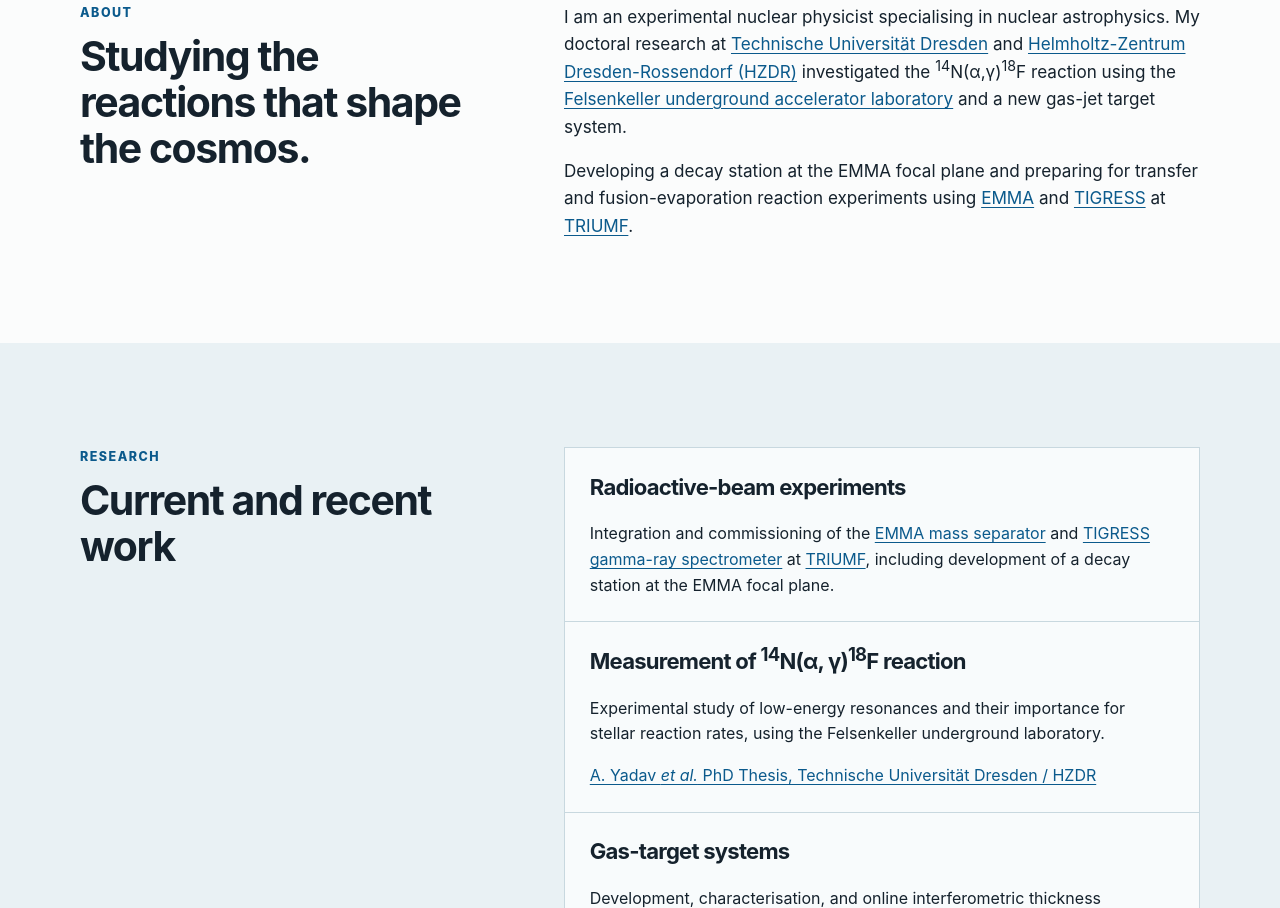
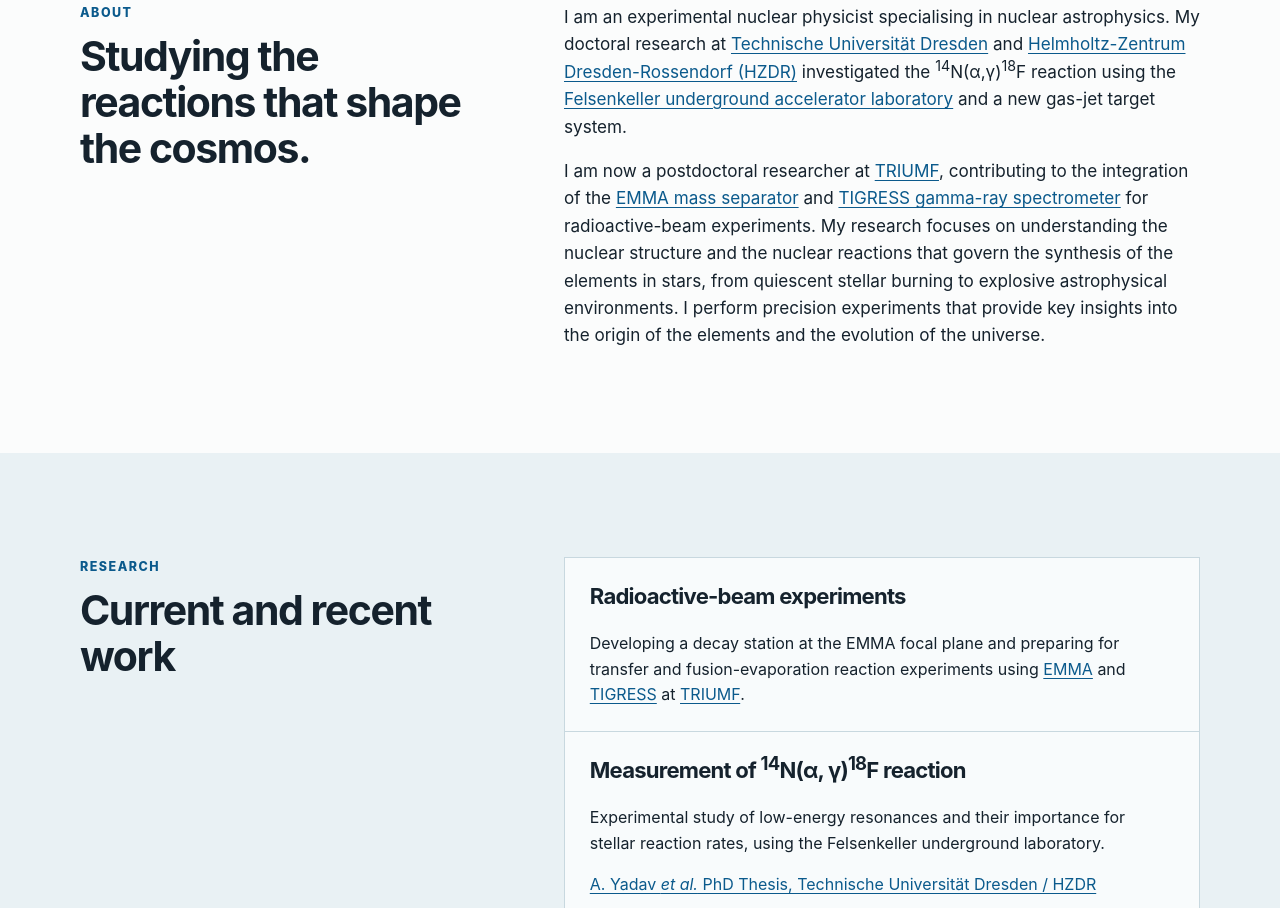
Before and after one commit to yadavanup02/yadavanup02.github.io, a plain HTML site: page index.html in a window 1280 px wide. Shown: the part 711-1619 px from the top of the page. Drawn offline with Linux system fonts and the light colour scheme.

Commit message:
Revise research description and update current role
Updated personal research information and added details about current postdoctoral role at TRIUMF, including contributions to EMMA and TIGRESS systems.

```diff
--- a/index.html
+++ b/index.html
@@ -40,15 +40,9 @@
         <div class="prose">
           <p>I am an experimental nuclear physicist specialising in nuclear astrophysics. My doctoral research at <a href="https://tu-dresden.de/?set_language=en" target="_blank" rel="noopener noreferrer">Technische Universit&auml;t Dresden</a> and <a href="https://www.hzdr.de/db/Cms?pNid=0" target="_blank" rel="noopener noreferrer">Helmholtz-Zentrum Dresden-Rossendorf (HZDR)</a>
           investigated the <sup>14</sup>N(&alpha;,&gamma;)<sup>18</sup>F reaction using the <a href="https://www.hzdr.de/db/Cms?pNid=1629&pLang=en" target="_blank" rel="noopener noreferrer">Felsenkeller underground accelerator laboratory</a> and a new gas-jet target system.</p>
-          <p>
-            Developing a decay station at the EMMA focal plane and preparing for transfer
-            and fusion-evaporation reaction experiments using
-            <a href="https://triumf.ca/facilities-experiments/emma/">EMMA</a>
-            and
-            <a href="https://triumf.ca/facilities-experiments/tigress/">TIGRESS</a>
-            at
-            <a href="https://triumf.ca/">TRIUMF</a>.
-          </p>
+          <p>I am now a postdoctoral researcher at <a href="https://triumf.ca/" target="_blank" rel="noopener noreferrer">TRIUMF</a>, contributing to the integration of the <a href="https://triumf.ca/facilities-experiments/emma/" target="_blank" rel="noopener noreferrer">EMMA mass separator</a>
+          and <a href="https://triumf.ca/facilities-experiments/tigress/" target="_blank" rel="noopener noreferrer">TIGRESS gamma-ray spectrometer</a> for radioactive-beam experiments. My research focuses on understanding the nuclear structure and the nuclear reactions that govern the synthesis of the elements in stars,
+          from quiescent stellar burning to explosive astrophysical environments. I perform precision experiments that provide key insights into the origin of the elements and the evolution of the universe.</p>
         </div>
       </section>
 
@@ -63,14 +57,15 @@
               <!--<p class="card-number">01</p> -->
               <h3>Radioactive-beam experiments</h3>
               <!-- <p>Integration and commissioning of the EMMA and TIGRESS systems at TRIUMF, including development of a decay station at the EMMA focal plane.</p> -->
-              <p>
-              Integration and commissioning of the
-              <a href="https://triumf.ca/facilities-experiments/emma/" target="_blank" rel="noopener noreferrer">EMMA mass separator</a>
-              and
-              <a href="https://triumf.ca/facilities-experiments/tigress/" target="_blank" rel="noopener noreferrer">TIGRESS gamma-ray spectrometer</a>
-              at
-              <a href="https://triumf.ca/" target="_blank" rel="noopener noreferrer">TRIUMF</a>, including development of a decay station at the EMMA focal plane.
-            </p>
+               <p>
+                  Developing a decay station at the EMMA focal plane and preparing for transfer
+                  and fusion-evaporation reaction experiments using
+                  <a href="https://triumf.ca/facilities-experiments/emma/">EMMA</a>
+                  and
+                  <a href="https://triumf.ca/facilities-experiments/tigress/">TIGRESS</a>
+                  at
+                  <a href="https://triumf.ca/">TRIUMF</a>.
+              </p>
             </article>
             <article class="card">
               <!-- <p class="card-number">02</p> -->
```
